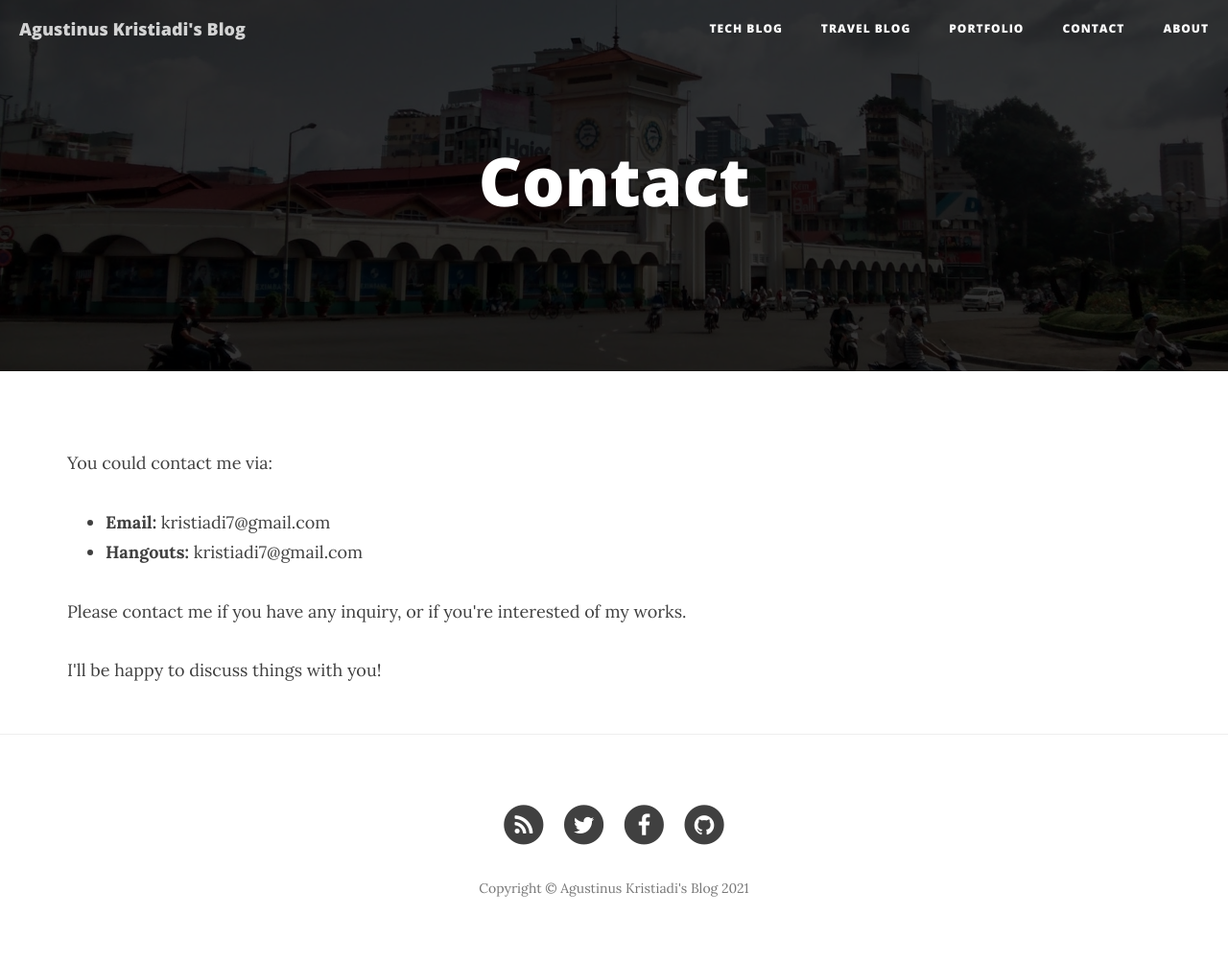
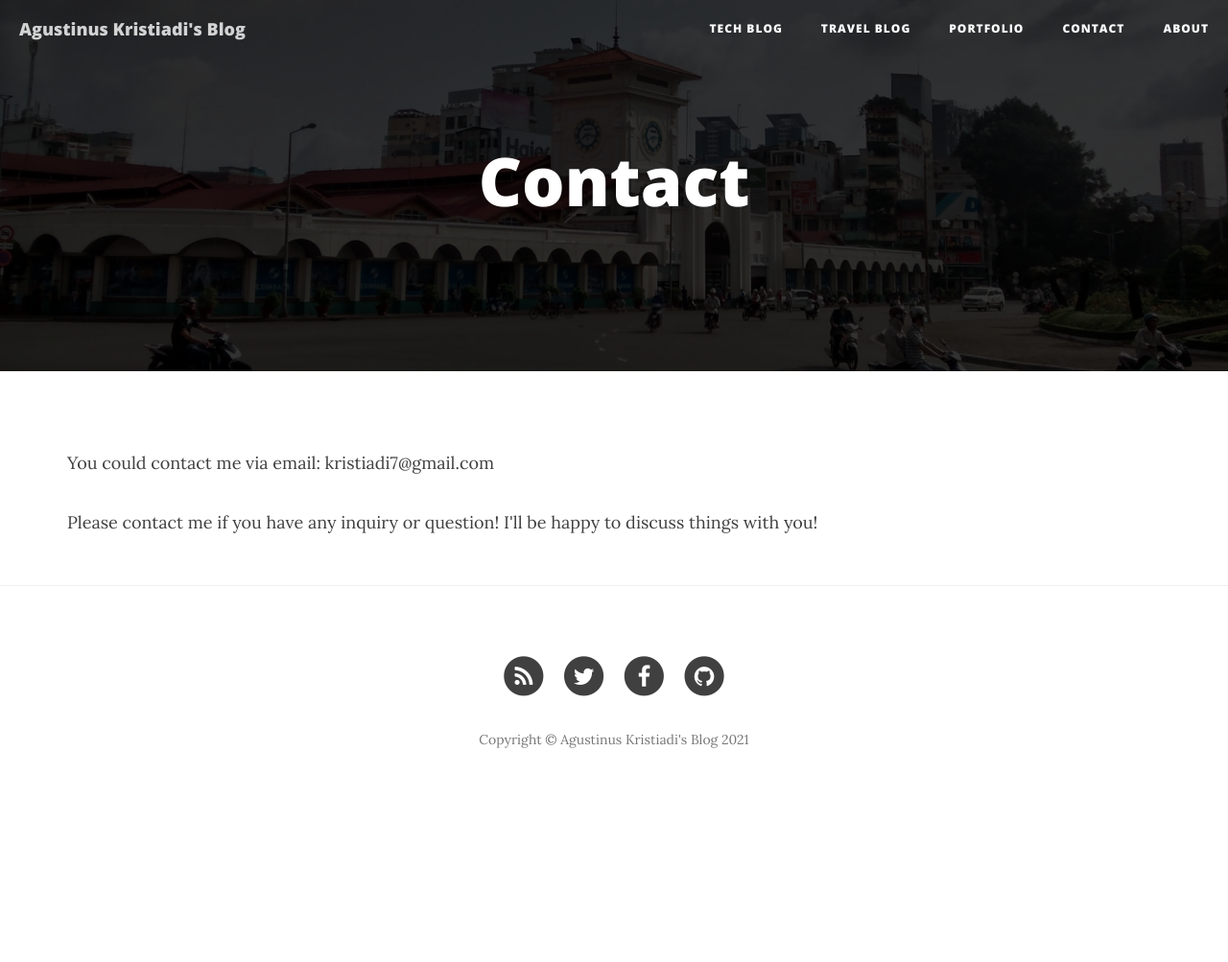
Before and after one commit to hsyodysseyjr/wiseodd0, a Jekyll site: the page built from contact.html, in a window 1280 px wide. Shown: the whole page at 96% size. Built offline with Jekyll 4.4.1, drawn with Linux system fonts in a browser that asks for light colours; nearby versions of some CDN libraries; after the commit the page ends 900 px from its top, so only the background shows below that.

Commit message:
Update site

```diff
--- a/contact.html
+++ b/contact.html
@@ -5,12 +5,6 @@ description: "Here's how"
 header-img: "img/contact-bg.jpg"
 ---
 
-<p>You could contact me via:</p>
-
-<ul>
-    <li><strong>Email:</strong> kristiadi7@gmail.com</li>
-    <li><strong>Hangouts:</strong> kristiadi7@gmail.com</li>
-</ul>
-
-<p>Please contact me if you have any inquiry, or if you're interested of my works.</p>
-<p>I'll be happy to discuss things with you!</p>
+<p>You could contact me via email: kristiadi7@gmail.com</p>
+<p>Please contact me if you have any inquiry or question!
+I'll be happy to discuss things with you!</p>
--- a/portfolio.html
+++ b/portfolio.html
@@ -6,8 +6,10 @@ header-img: "img/portfolio-bg.jpg"
 ---
 
 
-<h2 class="section-header">Machine Learning, Computer Vision</h2>
+<h2 class="section-header">Machine Learning, Deep Learning, Computer Vision</h2>
 <ul>
+    <li><a href="https://github.com/wiseodd/generative-models"><strong>Generative Models</strong></a> - Implementation of various generative and bayesian models, e.g. GAN and VAE in Tensorflow and Keras.</li>
+    <li><a href="https://github.com/wiseodd/hipsternet"><strong>Hipsternet</strong></a> - Implementation of many flavors of neural nets, complete with many recent techniques in raw NumPy!</li>
     <li><a href="https://github.com/wiseodd/cuda-pso"><strong>CUDA-PSO</strong></a> - Implementation of Particle Swarm Optimization (PSO) using CUDA (C++)</li>
     <li><a href="https://github.com/wiseodd/swarm-image-segmenter"><strong>swarm-image-segmenter</strong></a> - Implementation of PSO for image segmentation task using CUDA (C++)</li>
 </ul>
@@ -26,6 +28,6 @@ header-img: "img/portfolio-bg.jpg"
 
 <h2 class="section-header">Web Dev</h2>
 <ul>
-    <li><a href="http://thirdworldnomad.com"><strong>thirdworldnomad.com</strong></a> - Personal site and blog (this blog!)</li>
+    <li><a href="http://wiseodd.github.io"><strong>wiseodd.github.io</strong></a> - Personal site and blog (this blog!)</li>
     <li><a href="http://ombaq.com"><strong>ombaq.com</strong></a> - Social media monitoring and collaboration tools, developed with AngularJS and Laravel (PHP)</li>
 </ul>
```
Also changed, not shown: about.html (+1 -10 lines).
